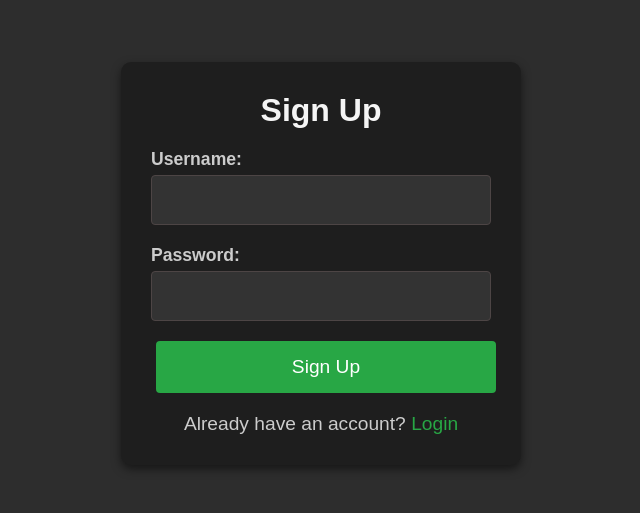
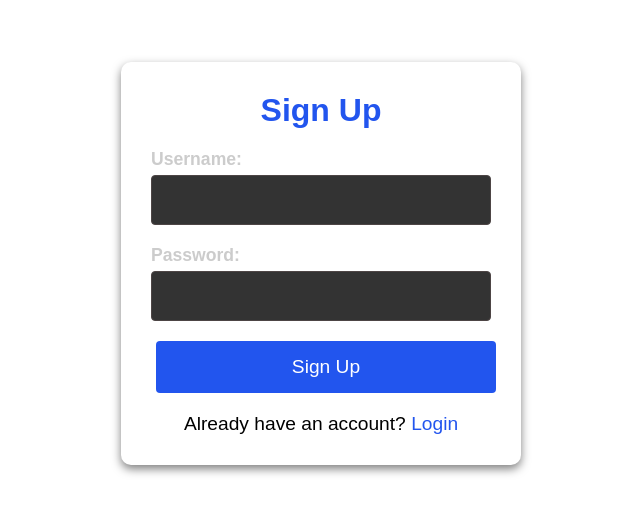
Before and after one commit to Ashwani5009/CollegeProject, a website: page public/sign_up.html in a window 1280 px wide. Shown: the part 147-660 px from the top of the page, without its empty margins (319-959 px from the left). Drawn offline with Linux system fonts and the light colour scheme.

Commit message:
updated the css file for signup page

```diff
--- a/public/style.css
+++ b/public/style.css
@@ -7,7 +7,7 @@
 
 body {
     font-family: Arial, sans-serif;
-    background-color: #2d2d2d;
+    background-color: white;
     color: white;
     display: flex;
     justify-content: center;
@@ -147,7 +147,7 @@ button:hover {
     width: 100%;
     max-width: 400px;
     padding: 30px;
-    background-color: #1e1e1e;
+    background-color: white;
     border-radius: 10px;
     box-shadow: 0px 4px 10px rgba(0, 0, 0, 0.5);
     margin-top: 20px;
@@ -157,7 +157,7 @@ button:hover {
     font-size: 2rem;
     text-align: center;
     margin-bottom: 20px;
-    color: #f5f5f5;
+    color: #2255ee;
 }
 
 .sign-up-container .input-group {
@@ -188,7 +188,7 @@ button:hover {
 .sign-up-container button {
     width: 100%;
     padding: 15px;
-    background-color: #28a745;
+    background-color: #2255ee;
     color: white;
     border: none;
     border-radius: 4px;
@@ -198,17 +198,17 @@ button:hover {
 }
 
 .sign-up-container button:hover {
-    background-color: #218838;
+    background-color: rgb(5, 130, 213);
 }
 
 .sign-up-container p {
     text-align: center;
     font-size: 1.2rem;
-    color: #ccc;
+    color: black;
 }
 
 .sign-up-container a {
-    color: #28a745;
+    color: #2255ee;
     text-decoration: none;
 }
 
```
